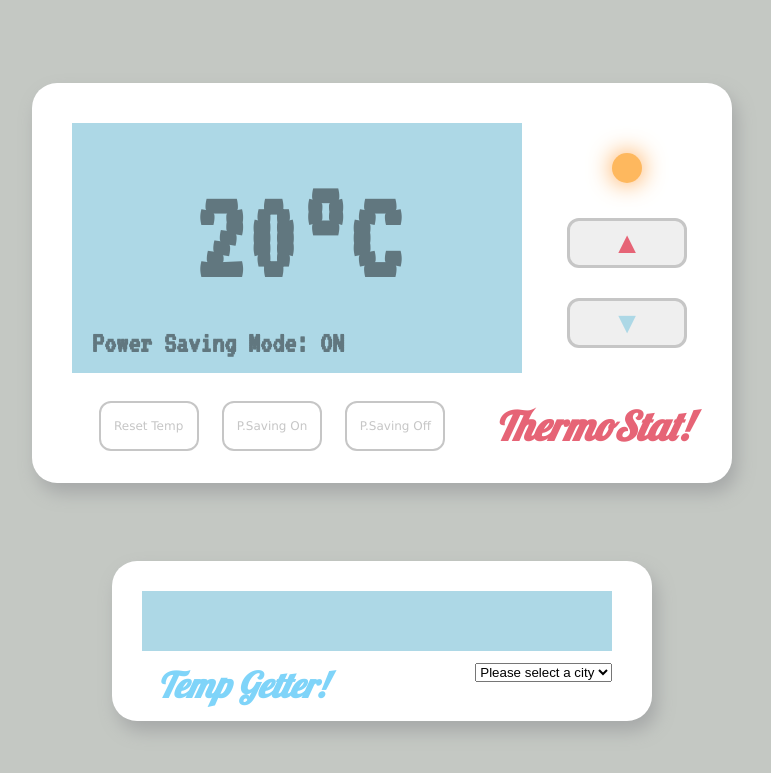
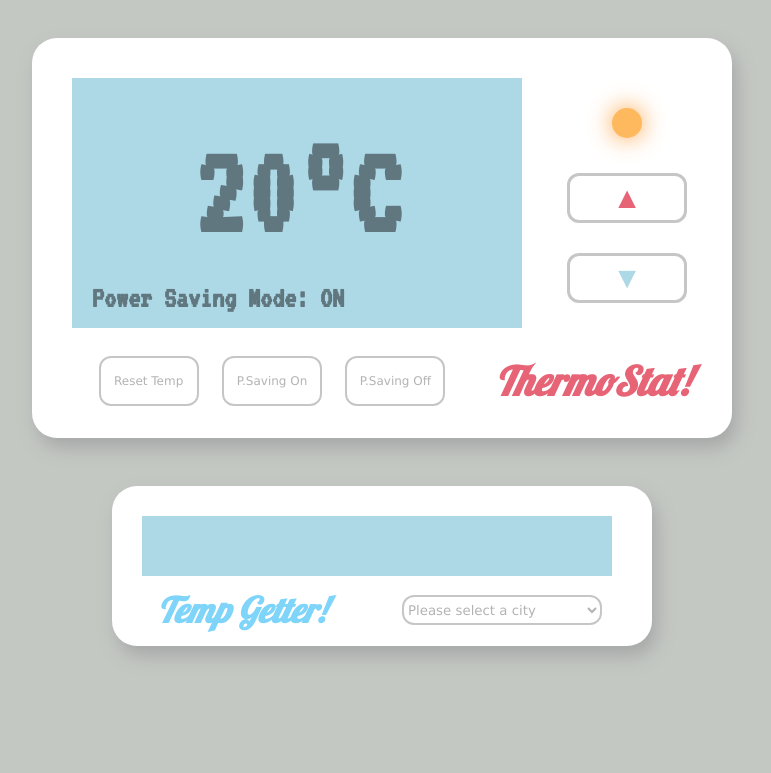
Before and after one commit to archmagos/thermostat, a PHP site: page /html/index.html in a window 1280 px wide. Shown: the top 773 px of the page, without its empty margins (258-1029 px from the left). Run offline with PHP 8.4, Linux system fonts and the light colour scheme.

Commit message:
README updated

```diff
--- a/css/stylesheet.css
+++ b/css/stylesheet.css
@@ -3,8 +3,7 @@ body {
   color: black;
   font-family: arial;
   font-size: 12px;
-  padding: 75px 0 0 0;
-  /* line-height: 25px; */
+  padding: 30px 0 0 0;
 }
 
 .container {
@@ -12,7 +11,7 @@ body {
   border-radius: 25px;
   box-shadow: 5px 10px 18px #A6A8A8;
   height: 320px;
-  margin: 0 0 50px 0;
+  margin: 0 0 20px 0;
   padding: 40px;
   width: 620px;
 }
@@ -81,6 +80,7 @@ body {
 }
 
 #up_temperature_button {
+  background: white;
   border: 3px solid #C6C6C6;
   border-radius: 12px;
   color: #E66476;
@@ -90,6 +90,7 @@ body {
 }
 
 #down_temperature_button {
+  background: white;
   border: 3px solid #C6C6C6;
   border-radius: 12px;
   color: lightblue;
@@ -108,7 +109,7 @@ body {
   background-color: white;
   border: 2px solid #C6C6C6;
   border-radius: 12px;
-  color: #C6C6C6;
+  color: #B3B3B3;
   display: inline-block;
   font-family: verdana;
   font-size: 12px;
@@ -118,6 +119,7 @@ body {
 }
 
 button:focus { outline:0; }
+select:focus { outline:0; }
 
 .title {
   float: right;
@@ -156,6 +158,11 @@ button:focus { outline:0; }
   width: 450px;
 }
 
+.weather_title {
+  -webkit-margin-after: 0;
+  -webkit-margin-before: 0;
+}
+
 .weather_display_title {
   float: left;
   color: #7FD4F9;
@@ -166,3 +173,18 @@ button:focus { outline:0; }
   -webkit-margin-before: 0;
   padding: 0 0 0 15px;
 }
+
+.weather_menu {
+  float: right;
+  padding: 7px 20px 0 0;
+}
+
+#city_select {
+  background: white;
+  border: 2px solid #C6C6C6;
+  border-radius: 12px;
+  color: #B3B3B3;
+  font-family: verdana;
+  height: 30px;
+  width: 200px;
+}
--- a/html/index.html
+++ b/html/index.html
@@ -59,21 +59,18 @@
     <div class="weather_display">
       <div class="weather_readout"></div>
     </div>
-    <div class="bottom">
+    <div class="weather_bottom">
       <div class="weather_title">
         <h2 class="weather_display_title">Temp Getter!</h1>
       </div>
       <div class="weather_menu">
-        <div class="dropdown">
           <select id="city_select">
             <option id="London" value="London" disabled="disabled" selected="selected">Please select a city</option>
             <option id="London" value="London">London, UK</option>
             <option id="Tokyo" value="Tokyo">Tokyo, Japan</option>
             <option id="Dubai" value="Dubai">Dubai, UAE</option>
             <option id="New York" value="New York">New York, USA</option>
-            <option id="Sydney" value="Sydney">Sydney, Australia</option>
           </select>
-        </div>
       </div>
     </div>
   </div>
```
Also changed, not shown: README.md, img/thermostat.png (added), 1 other file.
